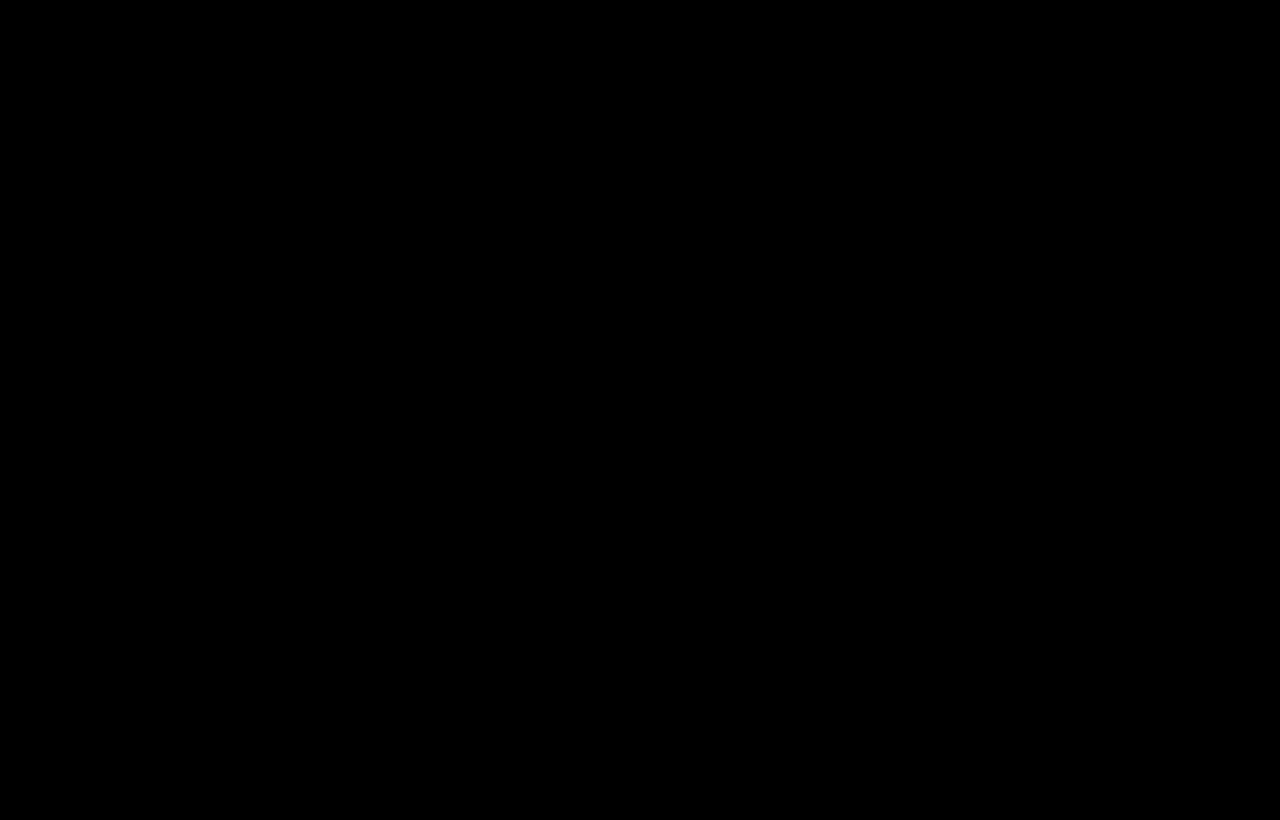
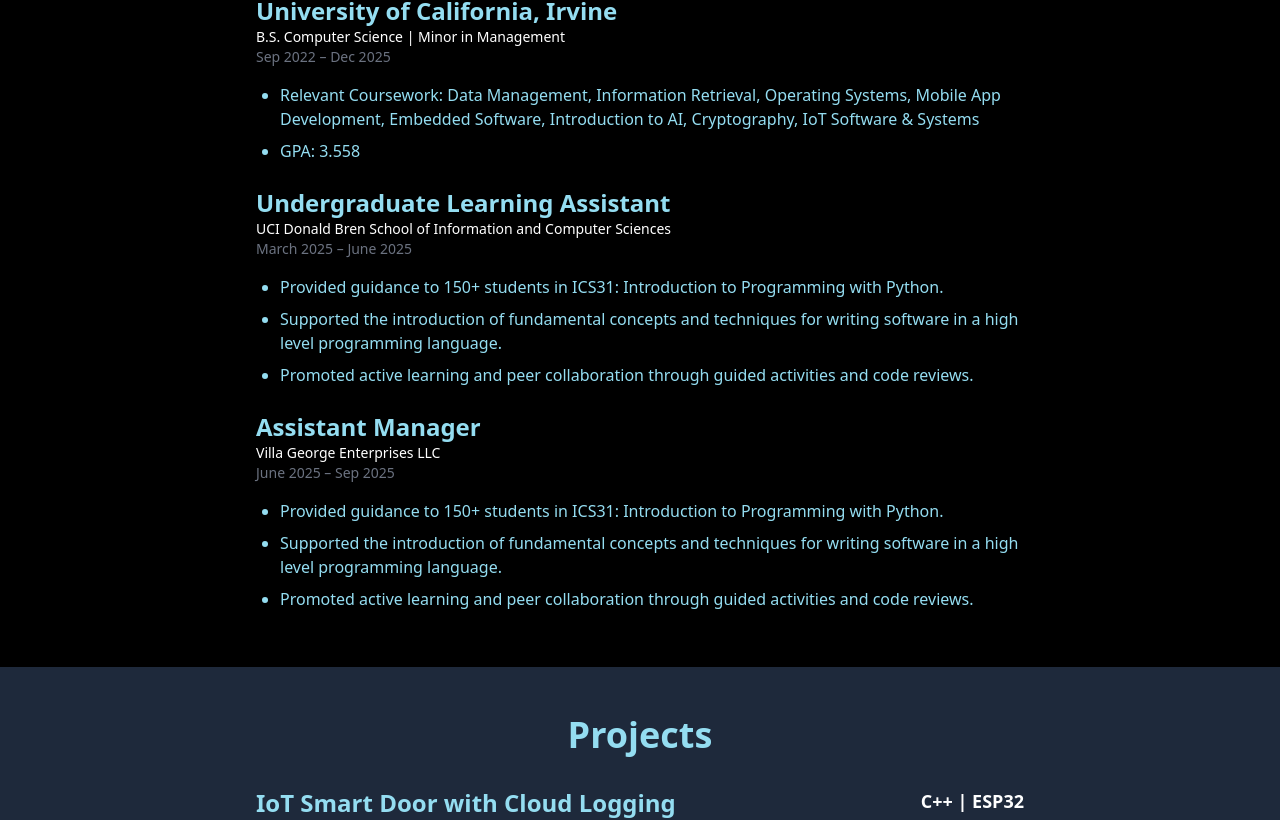
Before and after one commit to georgedemirjian/portfolio, a React (Vite) app: page / in a window 1280 px wide. Shown: the part 1033-1853 px from the top of the page. Before the commit the page ends 900 px from the top, so only its background shows below. Built offline with nearby package versions, Linux system fonts and the light colour scheme.

Commit message:
include E&E and Projects components

```diff
--- a/src/App.tsx
+++ b/src/App.tsx
@@ -2,12 +2,16 @@
 import './App.css'
 import { Navbar } from './components/Navbar'
 import { Hero } from './components/Hero'
+import { EducationExperience } from './components/EducationExperience'
+import { Projects } from './components/Projects'
 
 function App() {
   return (
     <>
       <Navbar/>
       <Hero/>
+      <EducationExperience/>
+      <Projects/>
     </>
   )
 }
```
